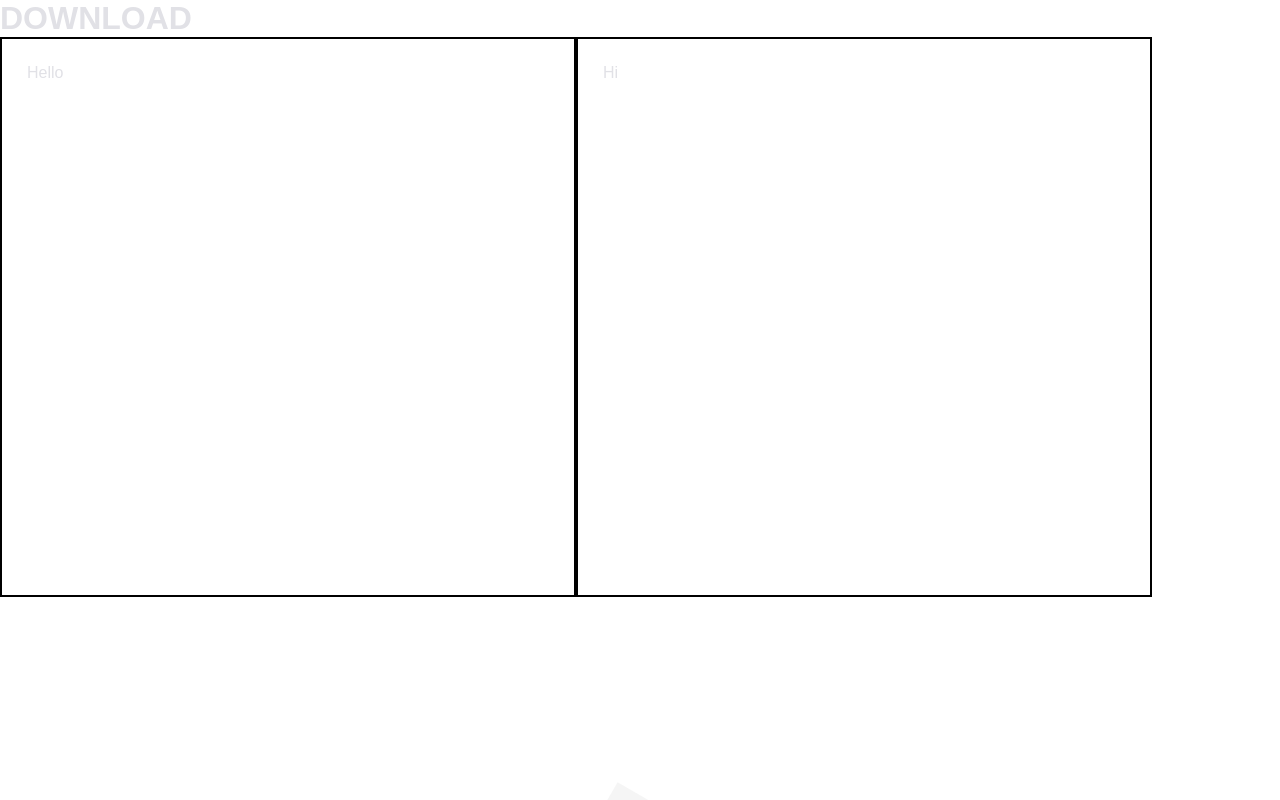
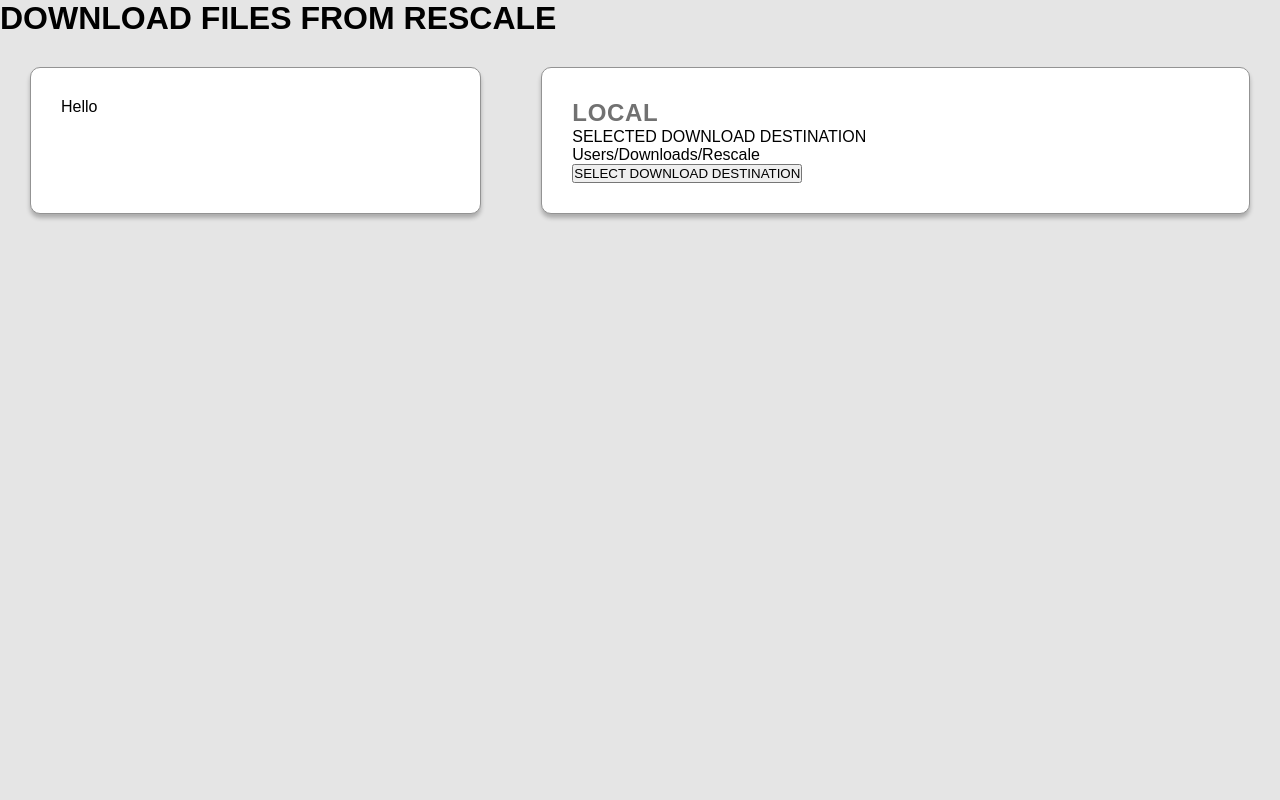
Before and after one commit to LilyEYang/rescale-download-react, a React app: page / in a window 1280 px wide. Shown: the top 800 px of the page. Built offline with nearby package versions, Linux system fonts and the light colour scheme; grey boxes are pictures that could not be loaded.

Commit message:
feat(component): right panel style

```diff
--- a/src/App.tsx
+++ b/src/App.tsx
@@ -14,7 +14,6 @@
     <>
       <GlobalStyle />
       <Download/>
-      <Greetings />
     </>
   )
 }
--- a/src/components/Download/index.tsx
+++ b/src/components/Download/index.tsx
@@ -1,18 +1,26 @@
 import React from "react";
 
-import { Panel } from "./styles";
+import { Panel, Section } from "./styles";
+import Button from "./../Button/index";
 
 class Download extends React.Component {
     render() {
         return (
           <div className="header">
-            <h1 className="Download-section"> DOWNLOAD </h1>
-            <Panel>
-                <p> Hello </p>
-            </Panel>
-            <Panel>
-                <p> Hi </p>
-            </Panel>
+            <Section>
+              <h1 className="download-title"> DOWNLOAD FILES FROM RESCALE </h1>
+              <div className="panels">
+                <Panel className="panel">
+                  <p> Hello </p>
+                </Panel>
+                <Panel className="panel">
+                  <p className="panelTitle"> LOCAL </p>
+                  <p className="panelSubheading"> SELECTED DOWNLOAD DESTINATION </p>
+                  <p className="downloadDest"> Users/Downloads/Rescale </p>
+                  <Button>SELECT DOWNLOAD DESTINATION</Button>
+                </Panel>
+              </div>
+            </Section>
           </div>
         );
     }
--- a/src/components/Download/styles.ts
+++ b/src/components/Download/styles.ts
@@ -1,9 +1,35 @@
 import styled from 'styled-components'
 
 export const Panel = styled.div`
-    height: 70%;
-    width: 45%;
-    padding: 25px;
-    display: inline-block;
-    border: 2px solid black;
+    width: 45 vw;
+    height: 50 vh;
+    flex: 1 1 auto;
+    padding: 30px;
+    margin: 30px;
+
+    background: #FFFFFF;
+    border: 1px solid #939393;
+    box-sizing: border-box;
+    box-shadow: 0px 4px 4px rgba(0, 0, 0, 0.25);
+    border-radius: 10px;
+
+    .panelTitle {
+        font-family: Quicksand, sans-serif
+        font-style: normal;
+        font-weight: bold;
+        font-size: 24px;
+        line-height: 30px;
+        align-items: center;
+        letter-spacing: 0.03em;
+
+        color: #717171;
+
+    }
 `
+
+export const Section = styled.div`
+    margin: 0 auto;
+    .panels {
+        display: flex;
+    }
+`
--- a/src/styles/GlobalStyle.ts
+++ b/src/styles/GlobalStyle.ts
@@ -10,6 +10,6 @@
   body {
     font-family: Arial, Helvetica, sans-serif;
     font-size: 16px;
-    color: #E1E1E6;
+    background-color: #E5E5E5;
   }
 `
```
Also changed, not shown: 2 other files (tests, documents, lock files or other folders).
